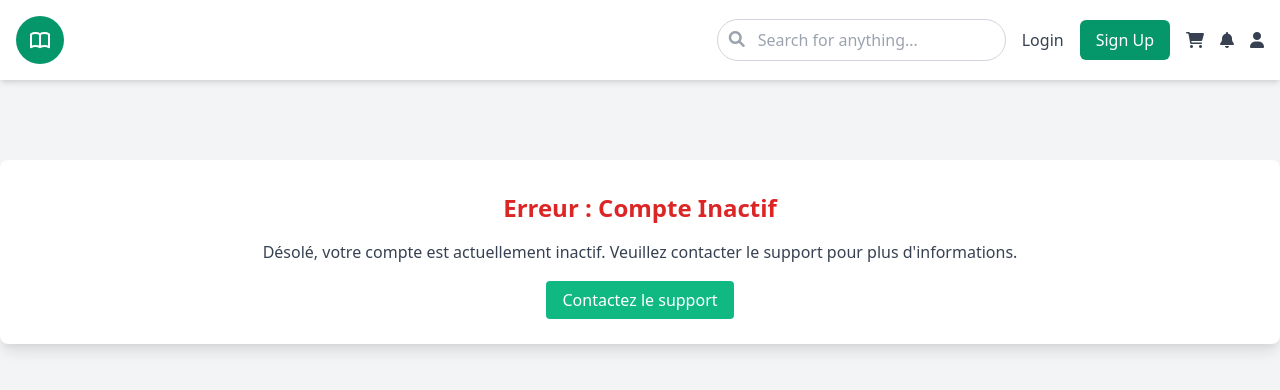
After one commit to Dwizza/youdemy, a PHP site: page /viewEnseignant/pending.php in a window 1280 px wide. The commit adds this page. Shown: the top 390 px of the page. Run offline with PHP 8.4, Linux system fonts and the light colour scheme; some libraries are stand-ins or nearby versions.

```diff
--- a/viewEnseignant/header.php
+++ b/viewEnseignant/header.php
@@ -48,7 +48,7 @@ if($_SESSION){
                 </div>
                 <i class="fas fa-shopping-cart text-gray-700 hover:text-green-600 cursor-pointer"></i>
                 <i class="fas fa-bell text-gray-700 hover:text-green-600 cursor-pointer"></i>
-                <a href="../classes/UserRepo.php?id=<?= $_SESSION['userid']?>"><i class="fa-solid fa-right-from-bracket text-gray-700 hover:text-green-600 cursor-pointer"></i></a>
+                <a href="../viewEnseignant/logout.php?id=<?= $_SESSION['userid']?>"><i class="fa-solid fa-right-from-bracket text-gray-700 hover:text-green-600 cursor-pointer"></i></a>
             </div>
         </div>
     </nav>
@@ -97,7 +97,7 @@ if($_SESSION){
                         </div>
                         <i class="fas fa-shopping-cart text-gray-700 hover:text-green-600 cursor-pointer"></i>
                         <i class="fas fa-bell text-gray-700 hover:text-green-600 cursor-pointer"></i>
-                        <a href="../classes/UserRepo.php?id=<?= $_SESSION['userid']?>"><i class="fa-solid fa-right-from-bracket text-gray-700 hover:text-green-600 cursor-pointer"></i></a>
+                        <a href="../viewEnseignant/logout.php?id=<?= $_SESSION['userid']?>"><i class="fa-solid fa-right-from-bracket text-gray-700 hover:text-green-600 cursor-pointer"></i></a>
                     </div>
                 </div>
             </nav>
--- /dev/null
+++ b/viewEnseignant/pending.php
@@ -0,0 +1,50 @@
+<!DOCTYPE html>
+        <html lang="en">
+        <head>
+            <meta charset="UTF-8">
+            <meta name="viewport" content="width=device-width, initial-scale=1.0">
+            <title>Youdemy - Online Learning Platform</title>
+            <link href="https://cdnjs.cloudflare.com/ajax/libs/font-awesome/6.0.0/css/all.min.css" rel="stylesheet">
+            <link href="https://cdn.jsdelivr.net/npm/tailwindcss@2.2.19/dist/tailwind.min.css" rel="stylesheet">
+            <script src="https://cdn.tiny.cloud/1/78e64kfn4s0xf8q1pja038ftdx4ou3j180izfr0hakyitmql/tinymce/6/tinymce.min.js" referrerpolicy="origin"></script>
+    <script>
+        // Initialisation de TinyMCE
+        tinymce.init({
+            selector: '#description', // Cible le textarea avec l'ID "description"
+            plugins: 'advlist autolink lists link image charmap preview anchor table',
+            toolbar: 'undo redo | formatselect | bold italic underline | alignleft aligncenter alignright | bullist numlist | link image',
+            menubar: false,
+            height: 300,
+        });
+    </script>
+        </head>
+        <body class="bg-gray-100">
+
+            <!-- Navbar -->
+            <nav class="bg-white shadow-md p-4">
+                <div class="container mx-auto flex flex-col md:flex-row justify-between items-center space-y-4 md:space-y-0">
+                <div class="w-12 h-12 bg-green-600 rounded-full flex items-center justify-center">
+                    <svg class="w-6 h-6 text-white" fill="none" stroke="currentColor" viewBox="0 0 24 24" xmlns="http://www.w3.org/2000/svg">
+                        <path stroke-linecap="round" stroke-linejoin="round" stroke-width="2" d="M12 6.253v13m0-13C10.832 5.477 9.246 5 7.5 5S4.168 5.477 3 6.253v13C4.168 18.477 5.754 18 7.5 18s3.332.477 4.5 1.253m0-13C13.168 5.477 14.754 5 16.5 5c1.747 0 3.332.477 4.5 1.253v13C19.832 18.477 18.247 18 16.5 18c-1.746 0-3.332.477-4.5 1.253"></path>
+                    </svg>
+                </div>
+                    <div class="flex items-center space-x-4">
+                        <div class="relative">
+                            <i class="fas fa-search absolute left-3 top-3 text-gray-400"></i>
+                            <input type="text" placeholder="Search for anything..." class="pl-10 pr-4 py-2 rounded-full border border-gray-300 focus:outline-none focus:ring-2 focus:ring-green-500 w-full md:w-auto">
+                        </div>
+                        <a href="login.php" class="text-gray-700 hover:text-green-600">Login</a>
+                        <a href="register.php" class="bg-green-600 text-white px-4 py-2 rounded-md hover:bg-green-700">Sign Up</a>
+                        <i class="fas fa-shopping-cart text-gray-700 hover:text-green-600 cursor-pointer"></i>
+                        <i class="fas fa-bell text-gray-700 hover:text-green-600 cursor-pointer"></i>
+                        <i class="fas fa-user text-gray-700 hover:text-green-600 cursor-pointer"></i>
+                    </div>
+                </div>
+            </nav>
+            <div class="bg-white mt-20 p-8 rounded-lg shadow-lg text-center">
+        <h1 class="text-2xl font-bold text-red-600 mb-4">Erreur : Compte Inactif</h1>
+        <p class="text-gray-700 mb-6">Désolé, votre compte est actuellement inactif. Veuillez contacter le support pour plus d'informations.</p>
+        <a href="#" class="bg-green-500 text-white px-4 py-2 rounded hover:bg-green-600">Contactez le support</a>
+    </div>
+</body>
+</html>
```
Also changed, not shown: classes/is_active.php (deleted, +0 -24 lines), classes/userRepo.php (+27 -8 lines), dashboard/header.php (+8 -2 lines), dashboard/index.php (+13 -35 lines), dashboard/userGestion.php (+10 -2 lines), viewEnseignant/logout.php (added, +8 -0 lines).
